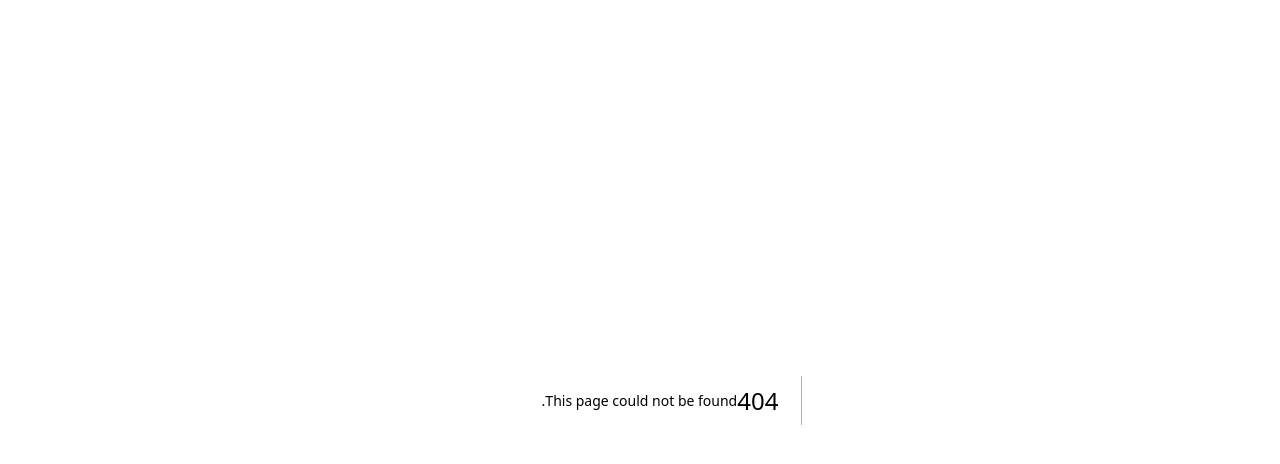
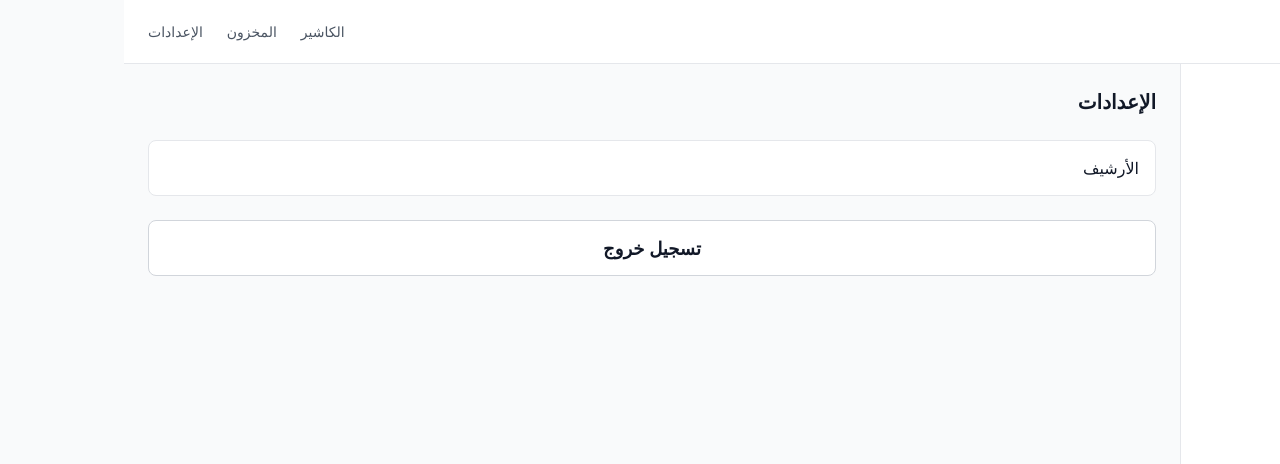
Before and after one commit to akbasha9102-crypto/dddmart, a Next.js app: page /settings in a window 1280 px wide. Before the commit this address had no page. Shown: the top 464 px of the page. Built offline with nearby package versions, Linux system fonts and the light colour scheme; no server answers; the database is empty.

Commit message:
Add /settings page with role-filtered links and logout

```diff
--- /dev/null
+++ b/app/(dashboard)/settings/page.tsx
@@ -0,0 +1,59 @@
+"use client";
+
+import { useState } from "react";
+import Link from "next/link";
+import { useRouter } from "next/navigation";
+import { useAuth } from "@/context/AuthContext";
+import { createClient } from "@/lib/supabase/client";
+import { Button } from "@/components/ui/Button";
+import { visibleSettingsLinks } from "@/components/shared/navLinks";
+
+export default function SettingsPage() {
+  const { role } = useAuth();
+  const router = useRouter();
+  const [logoutError, setLogoutError] = useState<string | null>(null);
+  const [isLoggingOut, setIsLoggingOut] = useState(false);
+
+  const links = visibleSettingsLinks(role);
+
+  async function handleLogout() {
+    setLogoutError(null);
+    setIsLoggingOut(true);
+
+    const supabase = createClient();
+    const { error } = await supabase.auth.signOut();
+
+    if (error) {
+      setLogoutError("تعذّر تسجيل الخروج، حاول مرة ثانية");
+      setIsLoggingOut(false);
+      return;
+    }
+
+    router.replace("/login");
+    router.refresh();
+  }
+
+  return (
+    <div className="flex flex-col gap-6">
+      <h1 className="text-xl font-bold text-gray-900">الإعدادات</h1>
+
+      <div className="flex flex-col gap-2">
+        {links.map((link) => (
+          <Link
+            key={link.href}
+            href={link.href}
+            className="flex h-14 items-center rounded-lg border border-gray-200 bg-white px-4 text-base font-medium text-gray-900 hover:bg-gray-50"
+          >
+            {link.label}
+          </Link>
+        ))}
+      </div>
+
+      {logoutError ? <p className="text-sm text-red-600">{logoutError}</p> : null}
+
+      <Button variant="secondary" size="lg" onClick={handleLogout} disabled={isLoggingOut} className="w-full">
+        {isLoggingOut ? "جارٍ تسجيل الخروج..." : "تسجيل خروج"}
+      </Button>
+    </div>
+  );
+}
```
